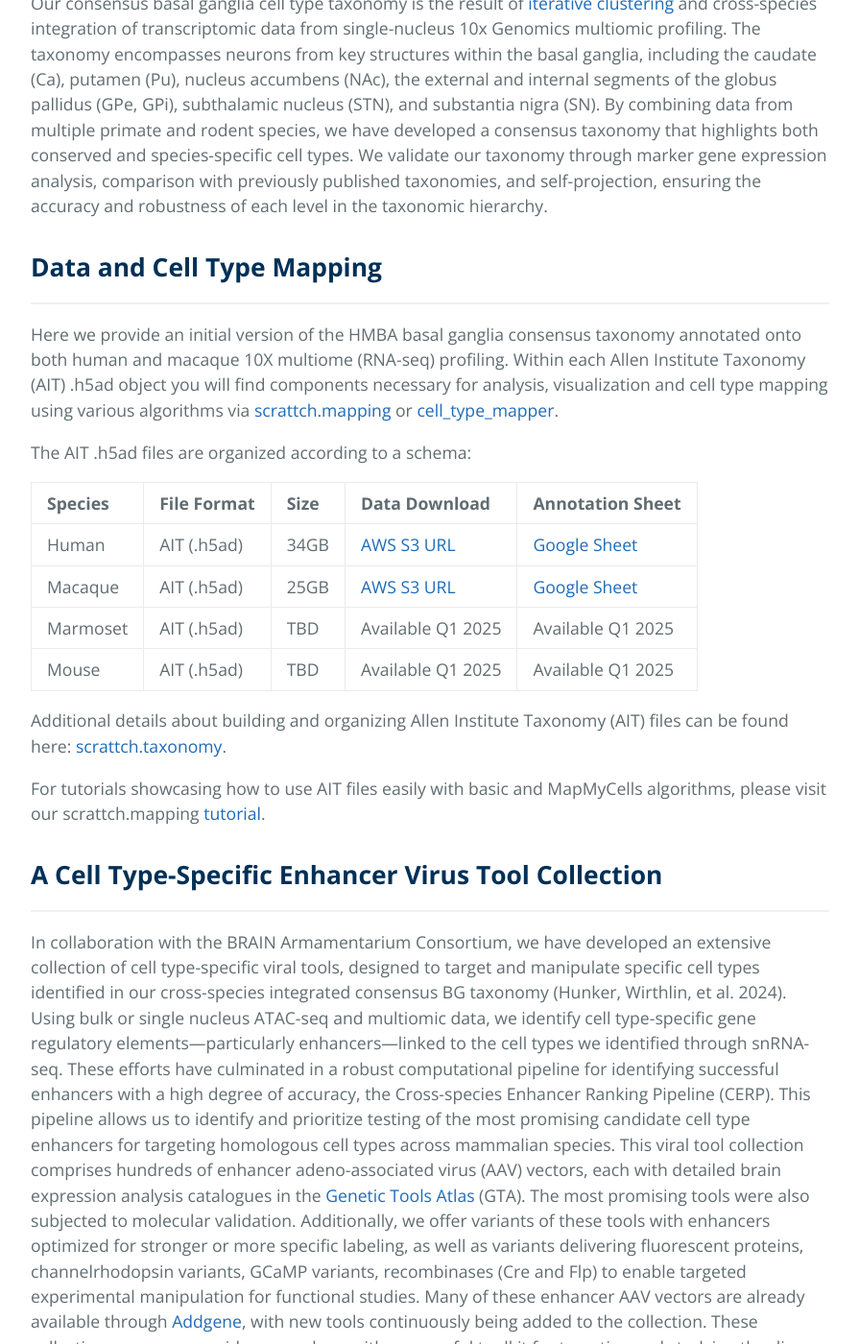
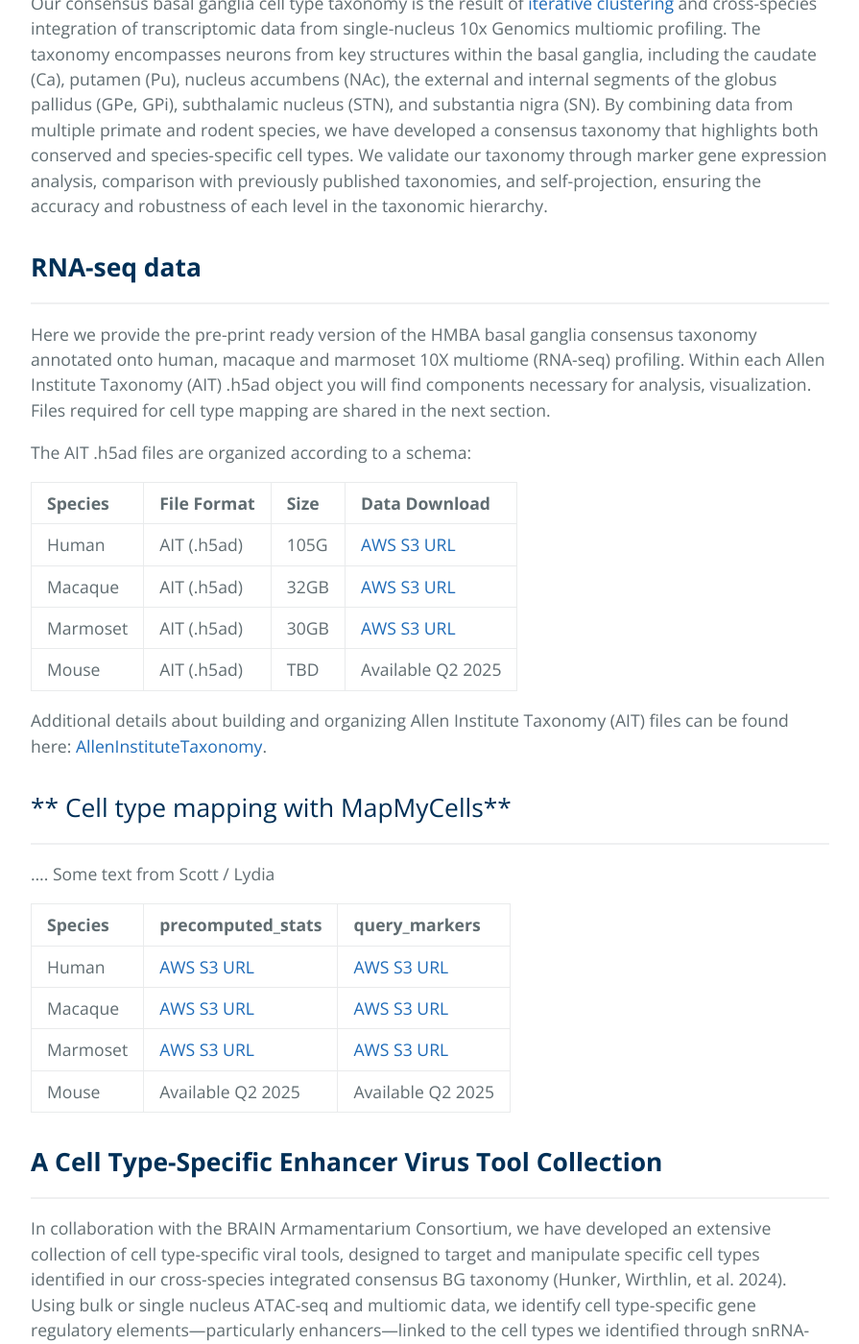
Before and after one commit to AllenInstitute/HMBA_BasalGanglia_Consensus_Taxonomy, a Jekyll site: the page built from index.md, in a window 1280 px wide and 1400 px high, scrolled down 1750 px. Shown: the whole window at 96% size, without its empty margins (192-1087 px from the left). Built offline with Jekyll 4.4.1, drawn with Linux system fonts in a browser that asks for light colours; the repository's description, which GitHub fills in, is left out.

Commit message:
Update index.md

```diff
--- a/index.md
+++ b/index.md
@@ -28,23 +28,32 @@ To support the HMBA consensus cell type taxonomy, we have compiled extensive met
 
 Our consensus basal ganglia cell type taxonomy is the result of [iterative clustering](https://github.com/AllenInstitute/transcriptomic_clustering) and cross-species integration of transcriptomic data from single-nucleus 10x Genomics multiomic profiling. The taxonomy encompasses neurons from key structures within the basal ganglia, including the caudate (Ca), putamen (Pu), nucleus accumbens (NAc), the external and internal segments of the globus pallidus (GPe, GPi), subthalamic nucleus (STN), and substantia nigra (SN). By combining data from multiple primate and rodent species, we have developed a consensus taxonomy that highlights both conserved and species-specific cell types. We validate our taxonomy through marker gene expression analysis, comparison with previously published taxonomies, and self-projection, ensuring the accuracy and robustness of each level in the taxonomic hierarchy.
 
-## **Data and Cell Type Mapping**
+## **RNA-seq data**
 * * *
 
-Here we provide an initial version of the HMBA basal ganglia consensus taxonomy annotated onto both human and macaque 10X multiome (RNA-seq) profiling. Within each Allen Institute Taxonomy (AIT) .h5ad object you will find components necessary for analysis, visualization and cell type mapping using various algorithms via [scrattch.mapping](https://github.com/AllenInstitute/scrattch.mapping) or [cell_type_mapper](https://github.com/AllenInstitute/cell_type_mapper).
+Here we provide the pre-print ready version of the HMBA basal ganglia consensus taxonomy annotated onto human, macaque and marmoset 10X multiome (RNA-seq) profiling. Within each Allen Institute Taxonomy (AIT) .h5ad object you will find components necessary for analysis, visualization. Files required for cell type mapping are shared in the next section.
 
 The AIT .h5ad files are organized according to a schema:
 
-| Species        | File Format  | Size          | Data Download     | Annotation Sheet |
-|:---------------|:-------------|:--------------|:------------------|:-----------------|
-| Human          | AIT (.h5ad)  | 34GB          | [AWS S3 URL](https://released-taxonomies-802451596237-us-west-2.s3.us-west-2.amazonaws.com/HMBA/BasalGanglia/HMBA_Human_BG_082024_AIT.h5ad)        | [Google Sheet](https://docs.google.com/spreadsheets/d/1P0AnChVqlkCDawg_-ggTY0PIjHvxDyfAmx_p9H4S6PQ/edit?usp=sharing)
-| Macaque        | AIT (.h5ad)  | 25GB          | [AWS S3 URL](https://released-taxonomies-802451596237-us-west-2.s3.us-west-2.amazonaws.com/HMBA/BasalGanglia/HMBA_Macaque_BG_082024_AIT.h5ad)        | [Google Sheet](https://docs.google.com/spreadsheets/d/1eh_fetTw6rQNmd53n2W6CbmrjgBTJsShqFtewL7VliQ/edit?usp=sharing)
-| Marmoset       | AIT (.h5ad)  | TBD           | Available Q1 2025 | Available Q1 2025
-| Mouse          | AIT (.h5ad)  | TBD           | Available Q1 2025 | Available Q1 2025
+| Species        | File Format  | Size          | Data Download     |
+|:---------------|:-------------|:--------------|:------------------|
+| Human          | AIT (.h5ad)  | 105G          | [AWS S3 URL](https://released-taxonomies-802451596237-us-west-2.s3.us-west-2.amazonaws.com/HMBA/BasalGanglia/BICAN_05072025_pre-print_release/Human_HMBA_basalganglia_AIT_pre-print.h5ad)
+| Macaque        | AIT (.h5ad)  | 32GB          | [AWS S3 URL](https://released-taxonomies-802451596237-us-west-2.s3.us-west-2.amazonaws.com/HMBA/BasalGanglia/BICAN_05072025_pre-print_release/Macaque_HMBA_basalganglia_AIT_pre-print.h5ad)
+| Marmoset       | AIT (.h5ad)  | 30GB          | [AWS S3 URL](https://released-taxonomies-802451596237-us-west-2.s3.us-west-2.amazonaws.com/HMBA/BasalGanglia/BICAN_05072025_pre-print_release/Marmoset_HMBA_basalganglia_AIT_pre-print.h5ad)
+| Mouse          | AIT (.h5ad)  | TBD           | Available Q2 2025
 
-Additional details about building and organizing Allen Institute Taxonomy (AIT) files can be found here: [scrattch.taxonomy](https://github.com/AllenInstitute/scrattch.taxonomy).
+Additional details about building and organizing Allen Institute Taxonomy (AIT) files can be found here: [AllenInstituteTaxonomy](https://github.com/AllenInstitute/AllenInstituteTaxonomy).
 
-For tutorials showcasing how to use AIT files easily with basic and MapMyCells algorithms, please visit our scrattch.mapping [tutorial](https://github.com/AllenInstitute/scrattch.mapping/blob/main/examples/mapping.md).
+## ** Cell type mapping with MapMyCells**
+* * *
+.... Some text from Scott / Lydia
+
+| Species        | precomputed_stats | query_markers |
+|:---------------|:-------------|:--------------|
+| Human          | [AWS S3 URL](https://released-taxonomies-802451596237-us-west-2.s3.us-west-2.amazonaws.com/HMBA/BasalGanglia/BICAN_05072025_pre-print_release/MapMyCells/Human.precomputed_stats.20250507.h5)  | [AWS S3 URL](https://released-taxonomies-802451596237-us-west-2.s3.us-west-2.amazonaws.com/HMBA/BasalGanglia/BICAN_05072025_pre-print_release/MapMyCells/Human.query_markers.20250507.json)
+| Macaque        | [AWS S3 URL](https://released-taxonomies-802451596237-us-west-2.s3.us-west-2.amazonaws.com/HMBA/BasalGanglia/BICAN_05072025_pre-print_release/MapMyCells/Macaque.precomputed_stats.20250507.h5)  | [AWS S3 URL](https://released-taxonomies-802451596237-us-west-2.s3.us-west-2.amazonaws.com/HMBA/BasalGanglia/BICAN_05072025_pre-print_release/MapMyCells/Macaque.query_markers.20250507.json)
+| Marmoset       | [AWS S3 URL](https://released-taxonomies-802451596237-us-west-2.s3.us-west-2.amazonaws.com/HMBA/BasalGanglia/BICAN_05072025_pre-print_release/MapMyCells/Marmoset.precomputed_stats.20250507.h5)  | [AWS S3 URL](https://released-taxonomies-802451596237-us-west-2.s3.us-west-2.amazonaws.com/HMBA/BasalGanglia/BICAN_05072025_pre-print_release/MapMyCells/Marmoset.query_markers.20250507.json)
+| Mouse          | Available Q2 2025  | Available Q2 2025
 
 ## **A Cell Type-Specific Enhancer Virus Tool Collection**
 * * *
```
